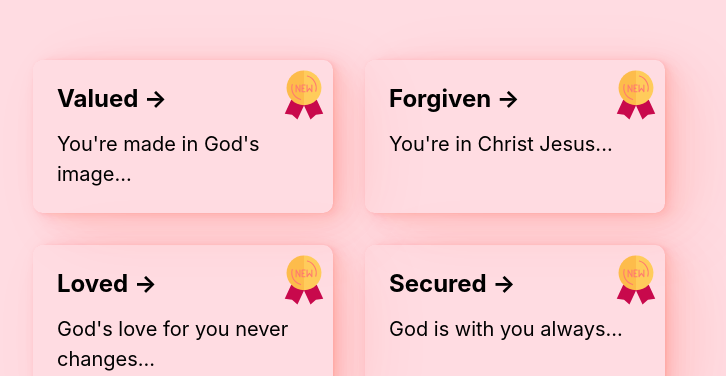
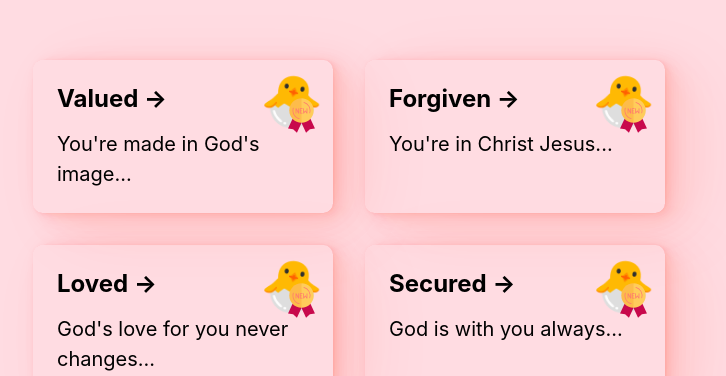
Before and after one commit to nativedone/bruna-birth, a Next.js app: page / in a window 1280 px wide. Shown: the part 403-779 px from the top of the page, without its empty margins (291-1017 px from the left). Built offline with nearby package versions, Linux system fonts and the light colour scheme.

Commit message:
use bird

```diff
--- a/pages/index.js
+++ b/pages/index.js
@@ -12,10 +12,9 @@ import { useLocalStorage } from "react-use";
 
 import dynamic from "next/dynamic";
 
-
 export default function Home() {
   const [show, setShow] = useState(false);
-  const [seenItems] = useLocalStorage("bruna-seen-items", {});
+  const [seenItems] = useLocalStorage("bruna-seen-items-bird", {});
 
   useEffect(() => {
     setShow(true);
@@ -24,7 +23,6 @@ export default function Home() {
   const UnseenItem = dynamic(() => import("../components/unseen-item"), {
     ssr: false,
   });
-
 
   return (
     <div className={styles.container}>
@@ -59,7 +57,12 @@ export default function Home() {
                   </h2>
                   <p>{item.teaser}</p>
                   {shouldRenderUnseenBadge({ seenItems, item }) && (
-                    <UnseenItem />
+                    <span style={{ position: "absolute", top: 10, right: 10 }}>
+                      <span style={{ fontSize: 50, position: "relative" }}>
+                        🐣
+                        <UnseenItem />
+                      </span>
+                    </span>
                   )}
                 </a>
               </Link>
--- a/pages/true/[slug].js
+++ b/pages/true/[slug].js
@@ -14,9 +14,7 @@ import { SEO } from "../../components/seo";
 
 export default function Details() {
   const [show, setShow] = useState(false);
-  const [value, setValue] = useLocalStorage("bruna-seen-items", {});
-
-
+  const [value, setValue] = useLocalStorage("bruna-seen-items-bird", {});
 
   const router = useRouter();
   const { slug } = router.query;
--- a/styles/Home.module.css
+++ b/styles/Home.module.css
@@ -141,8 +141,8 @@
 }
 
 .unseenItem {
-  font-size: 50px;
+  font-size: 35px;
   position: absolute;
-  top: 10px;
+  top: 28px;
   right: 4px;
 }
```
